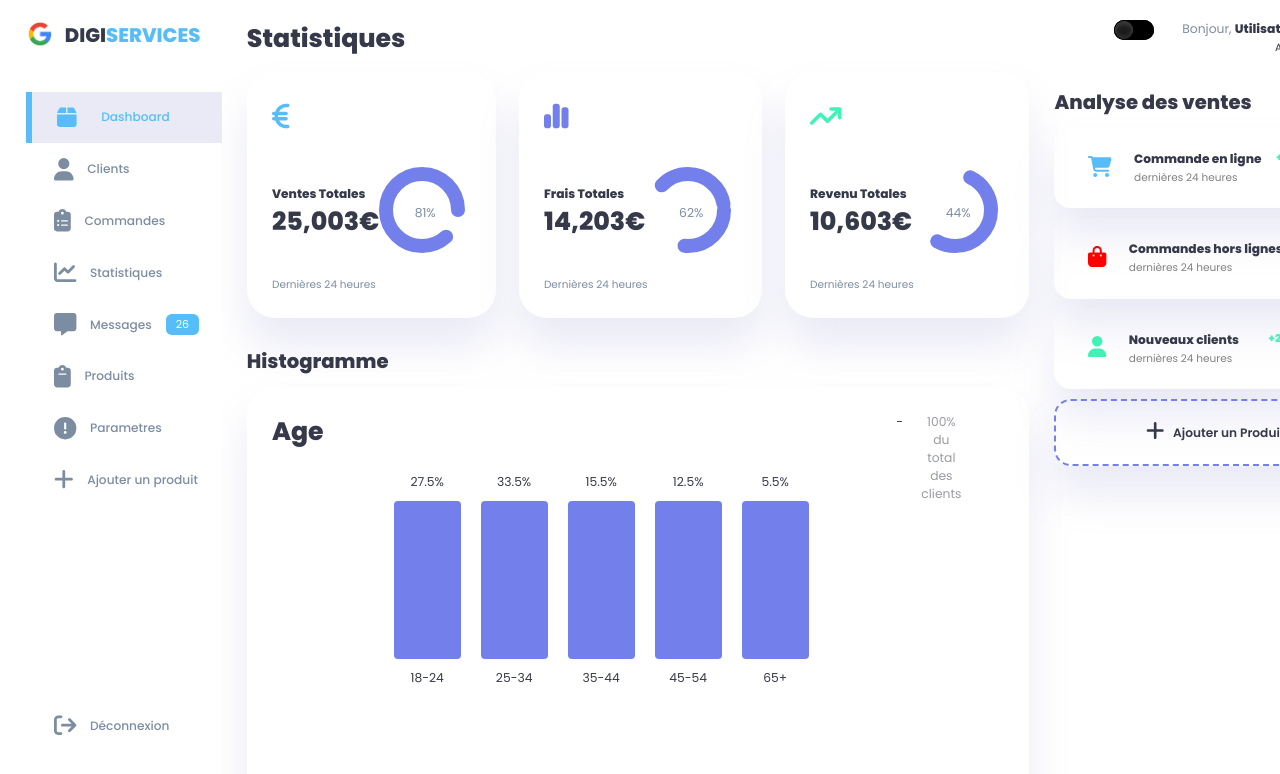
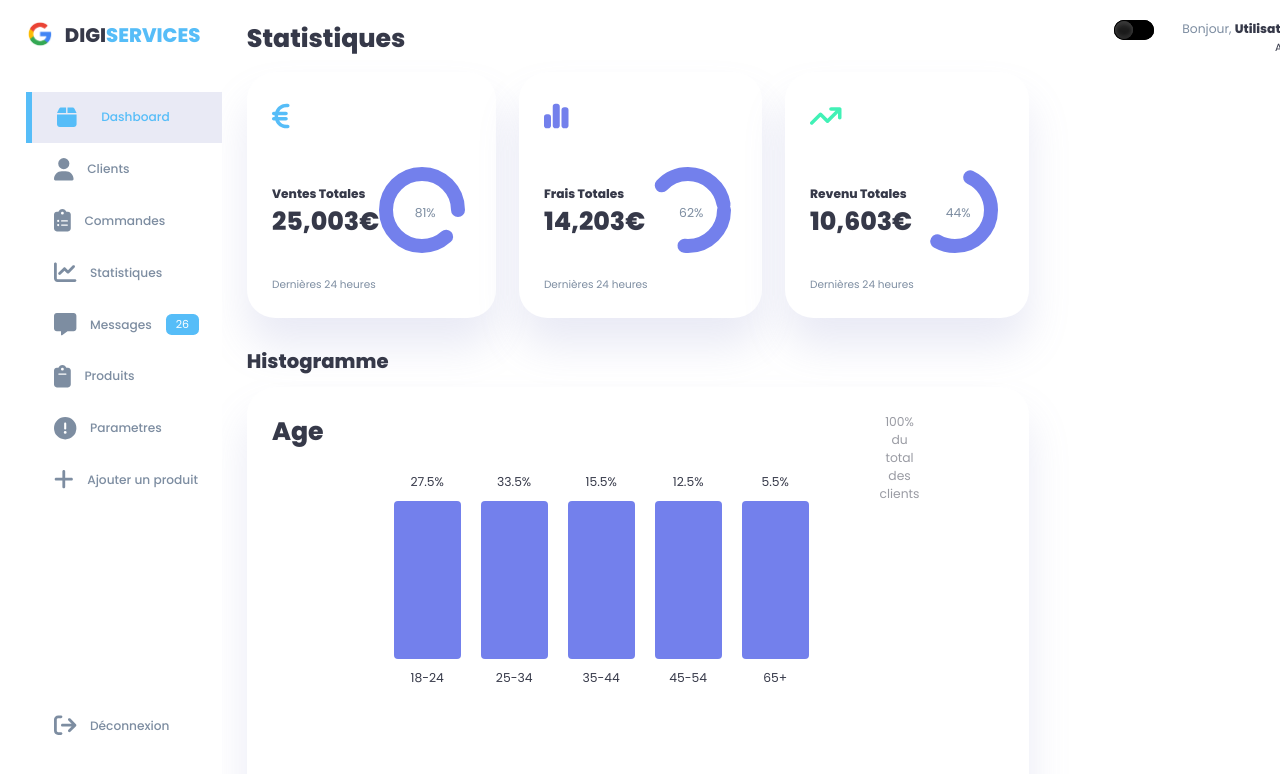
Before and after one commit to Bour1cha/dashboardVueJs, a Vue app in the folder dashboard/: page /stats in a window 1280 px wide. Shown: the top 774 px of the page. Built offline with nearby package versions, Linux system fonts and the light colour scheme.

Commit message:
bug correction

```diff
--- a/dashboard/src/assets/scss/style.scss
+++ b/dashboard/src/assets/scss/style.scss
@@ -616,7 +616,6 @@ main {
         }
 
         .stat-container{
-            background: var(--color-white);
             padding: 60px;
             display: flex;
             justify-content: center;
@@ -630,7 +629,11 @@ main {
                     border-radius: 4px;
                     overflow: hidden;
                     margin: 10px 0;
+
+
                 }
+
+
 
                 .stats__item {
                     margin: 0 10px ;
@@ -648,6 +651,7 @@ main {
         }
     }
 }
+
 // id des textes pour le camembert
 
 
--- a/dashboard/src/components/stat/Statbar.vue
+++ b/dashboard/src/components/stat/Statbar.vue
@@ -6,10 +6,10 @@
                   <!-- <table> permet de représenter un tableau de données, c'est-à-dire des informations exprimées sur un tableau en deux dimensions. -->
                   <table class="back">
                         <h1>Age</h1>
-                      <div class="stat-container">
+                      <div class="stat-container back">
 
                                 <div class="stats">
-                                  <div class="stats__item">
+                                  <div class="stats__item" >
                                       <span class="stats__percentage">27.5%</span>
                                       <div class="stats__bar"></div>
                                       <span>18-24</span>
@@ -51,7 +51,7 @@
                               </div>
                           </div>
                         </div>
-          -
+
 
                       <span class="lowerText">100% du total des clients</span>
 
--- a/dashboard/src/components/stat/Stats.vue
+++ b/dashboard/src/components/stat/Stats.vue
@@ -19,7 +19,6 @@
       <div class="right">
         <!-- header -->
           <TopPart/>
-        <SalesAnalyst  SalesAnalyst :tree_analyses="DataAnalysesVentes" />
       </div>
     </div>
 </body>
@@ -45,36 +44,5 @@ export default {
       components: { XSidebar, TopPart, RecentOrder, Charts, SalesAnalyst, Insights, Statbar },
 
 
-    setup() {
-      // script pour l'importation des données de la bases de donéne bdd pour les analyses de ventes
-      class AnalysesVentes {
-          constructor (logo,statut,date,pourcentage,nombres){
-              this.logo = logo
-              this.statut = statut
-              this.date = date
-              this.pourcentage = pourcentage
-              this.nombres = nombres
-          }
-      }
-// variable pour les analyses de ventes
-let DataAnalysesVentes = ref([]);
-
-
-
-const makeDataAnalysesVentes = () => DataAnalysesVentes.value = infoAnalyse.map(infos => new AnalysesVentes(infos.logo, infos.statut, infos.date, infos.pourcentage, infos.nombres))
-
-  // lorsque tout les composants sont chargés
-    onMounted(() => {
-      makeDataAnalysesVentes()
-    });
-
-  //return
-    return {
-      DataAnalysesVentes
-
-
-}
-}
-
 }
 </script>
```
